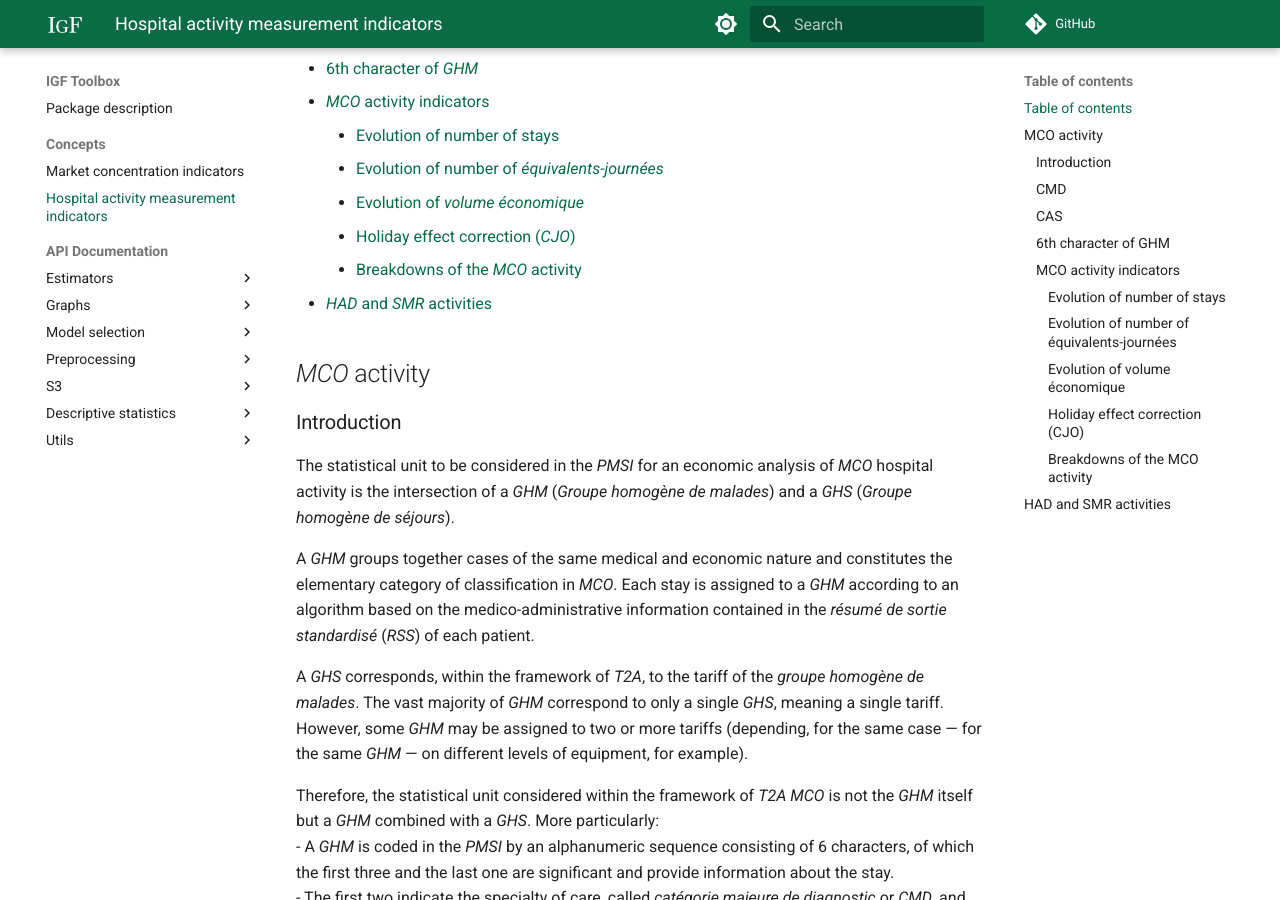
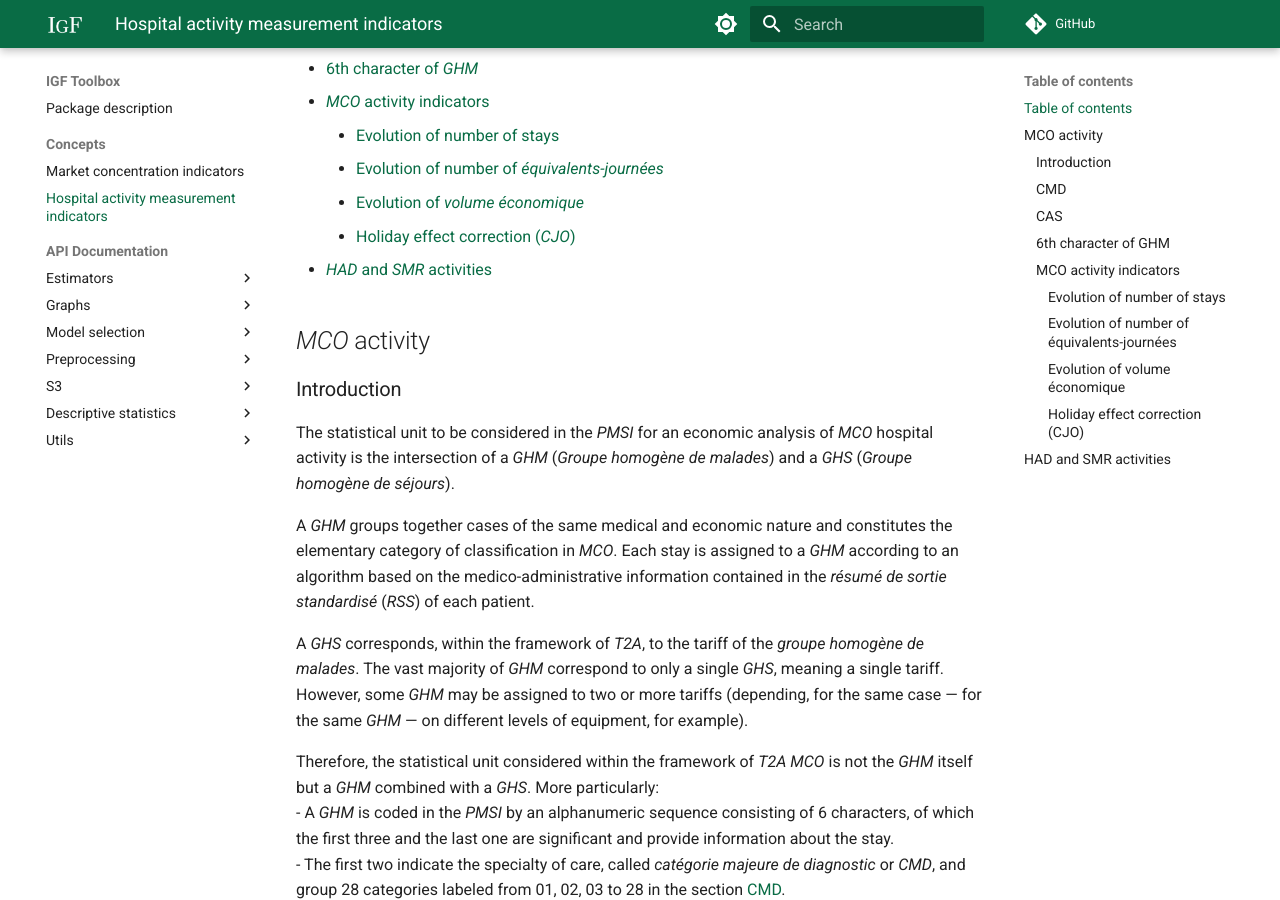
Before and after one commit to IGF-PSD/igf_toolbox, an MkDocs documentation site: the page built from docs/concepts/HOSPITAL_ACTIVITY.md, in a window 1280 px wide and 900 px high, scrolled down 391 px. Built offline with MkDocs 1.6.1 and Material for MkDocs 9.7.7, drawn with Linux system fonts in a browser that asks for light colours; formulas are drawn with MathJax 3; comment, search, counter and statistics services are not loaded; some of the changed text lies outside the part shown.

Commit message:
Update HOSPITAL_ACTIVITY.md

```diff
--- a/docs/concepts/HOSPITAL_ACTIVITY.md
+++ b/docs/concepts/HOSPITAL_ACTIVITY.md
@@ -11,7 +11,6 @@
     - [Evolution of number of *équivalents-journées*](#evolution-of-number-of-équivalents-journées)
     - [Evolution of *volume économique*](#evolution-of-volume-économique)
     - [Holiday effect correction (*CJO*)](#holiday-effect-correction-cjo)
-    - [Breakdowns of the *MCO* activity](#breakdowns-of-the-mco-activity)
 - [*HAD* and *SMR* activities](#had-and-smr-activities)
 
 
@@ -201,6 +200,4 @@ Indeed, according to studies conducted by *ATIH*, hospital activity on a non-wor
 
 We can then define for example adjusted *effet volume économique* : $\boxed{effet \\ volume \\ CJO_{n} = effet \\ volume_{n} - effet \\ CJO_{n}}$
 
-#### Breakdowns of the *MCO* activity
-
 ## *HAD* and *SMR* activities
```
